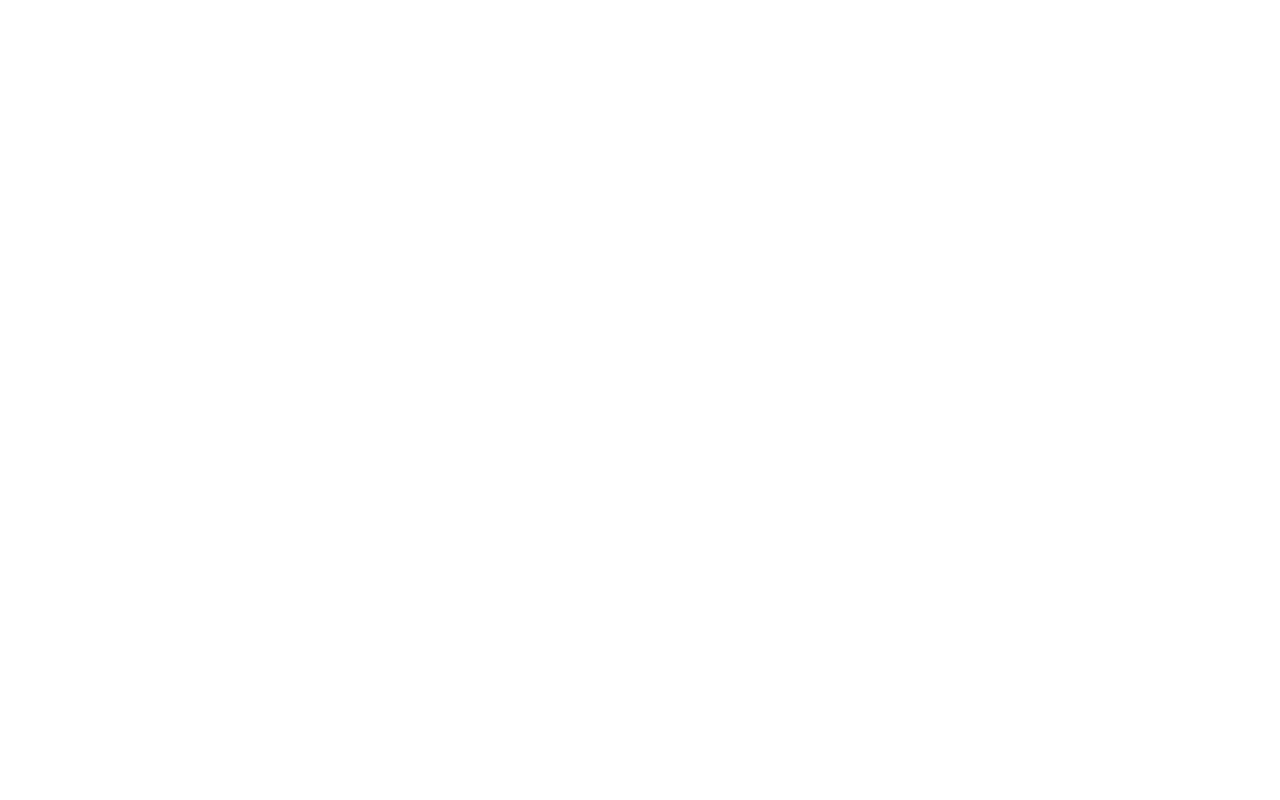
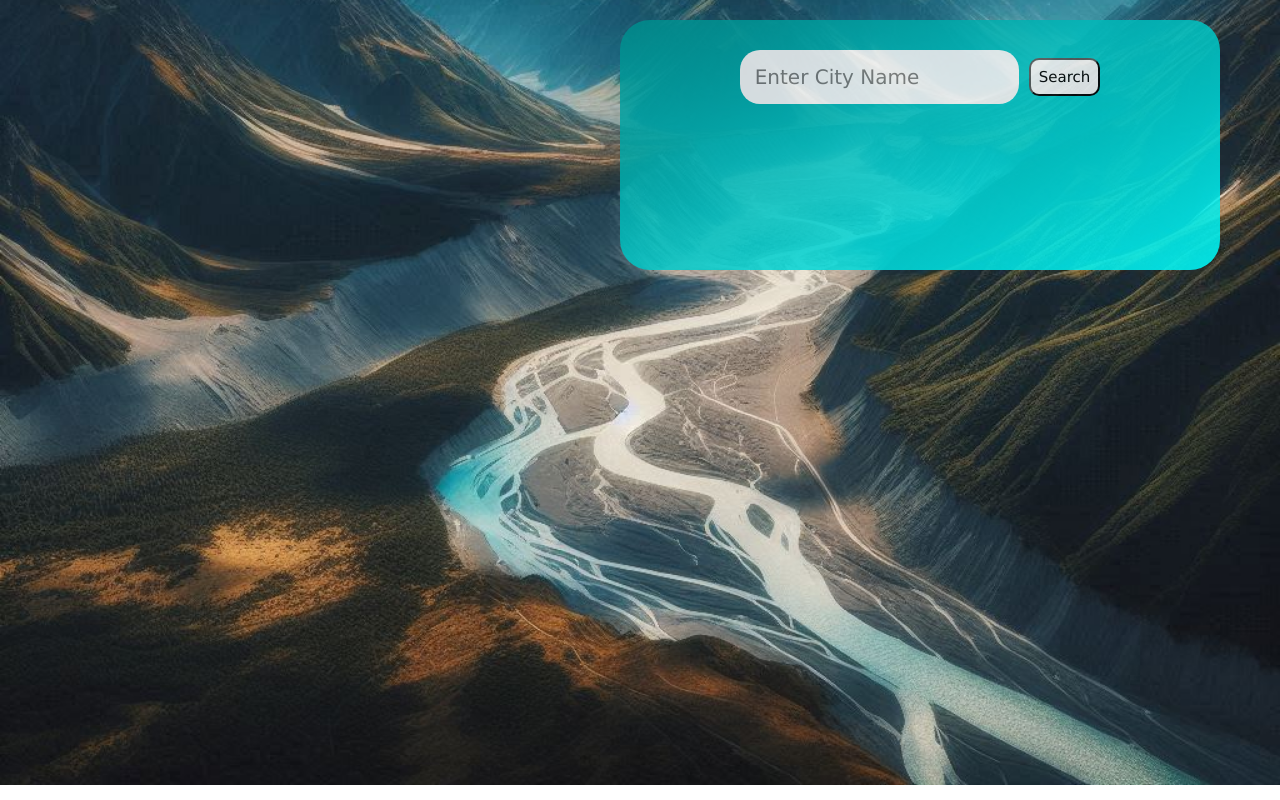
Before and after one commit to hallkr86/weather-app-kh, a plain HTML site: page index.html in a window 1280 px wide. Drawn offline with Linux system fonts and the light colour scheme.

Commit message:
created and styled search box and backgrond

```diff
--- a/index.html
+++ b/index.html
@@ -13,9 +13,16 @@
         <link rel="stylesheet" href="style.css">
     </head>
     <body>
-        <!--[if lt IE 7]>
-            <p class="browsehappy">You are using an <strong>outdated</strong> browser. Please <a href="#">upgrade your browser</a> to improve your experience.</p>
-        <![endif]-->
+      <div class="card">
+        <div class="search">
+            <input type="text" placeholder="Enter City Name">
+
+            <button id="searchbutton" type="button">Search</button>
+        </div>
+
+
+
+      </div>
 
         <script src="" async defer></script>
     </body>
--- a/style.css
+++ b/style.css
@@ -0,0 +1,65 @@
+*{
+    font-family: 'Lucida Sans';
+    margin: 0;
+    padding: 0;
+    box-sizing:border-box;
+
+}
+
+body{
+    background-image: url(./images/_1a45d613-c7cc-4dbf-b5d9-04b922ca0fe8.jpg);
+    background-position: center;
+    background-repeat: no-repeat;
+    background-size: cover;
+    padding-left: 600px;
+}
+
+.card{
+    margin: 20px;
+    padding:30px;
+    border: 30px;
+    background-image: linear-gradient(to bottom right, darkcyan, cyan);
+    opacity: 85%;
+    width: 600px;
+    height: 250px;
+    border-radius: 30px;
+    display: block;
+
+}
+
+.search{
+    width: 100%;
+    display: flex;
+    align-items: center;
+    justify-content: center;
+}
+
+.search input{
+    background: whitesmoke;
+    color:black;
+    padding-left: 15px;
+    padding-top: 15px;
+    padding-bottom: 15px;
+    padding-right: 15px;
+    border: 0;
+    border-radius: 20px;
+    font-size: 20px;
+
+
+
+}
+
+.search button{
+    background-color: whitesmoke;
+    padding-left: 8px;
+    padding-top: 8px;
+    padding-bottom: 8px;
+    padding-right: 8px;
+    border-radius: 10px;
+    display: flex;
+    font-size: 15px;
+    margin-left: 10px;
+
+
+
+}
```
Also changed, not shown: images/_1a45d613-c7cc-4dbf-b5d9-04b922ca0fe8.jpg (added).
